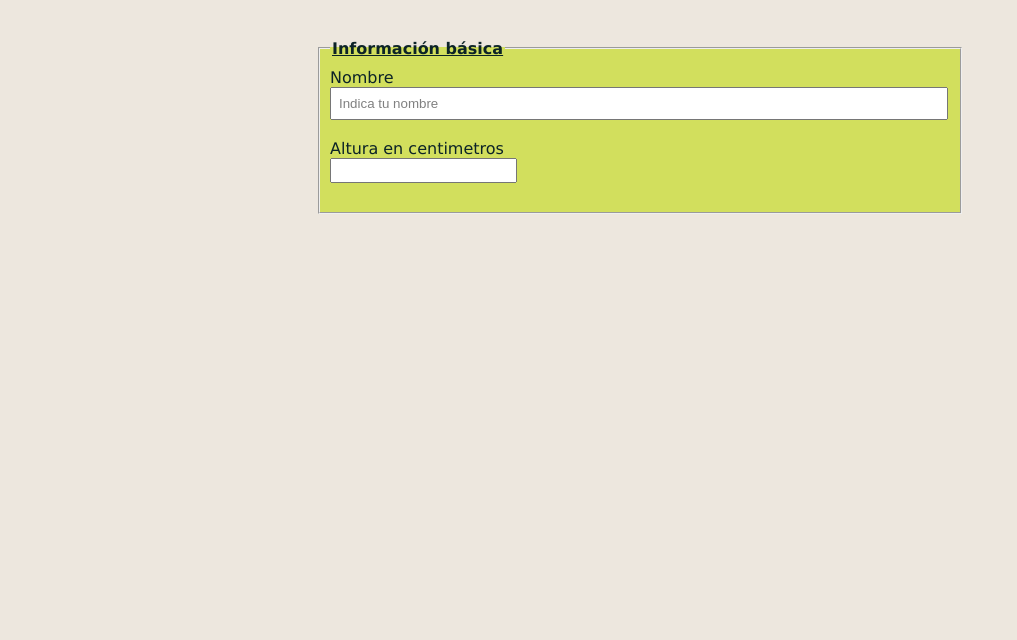
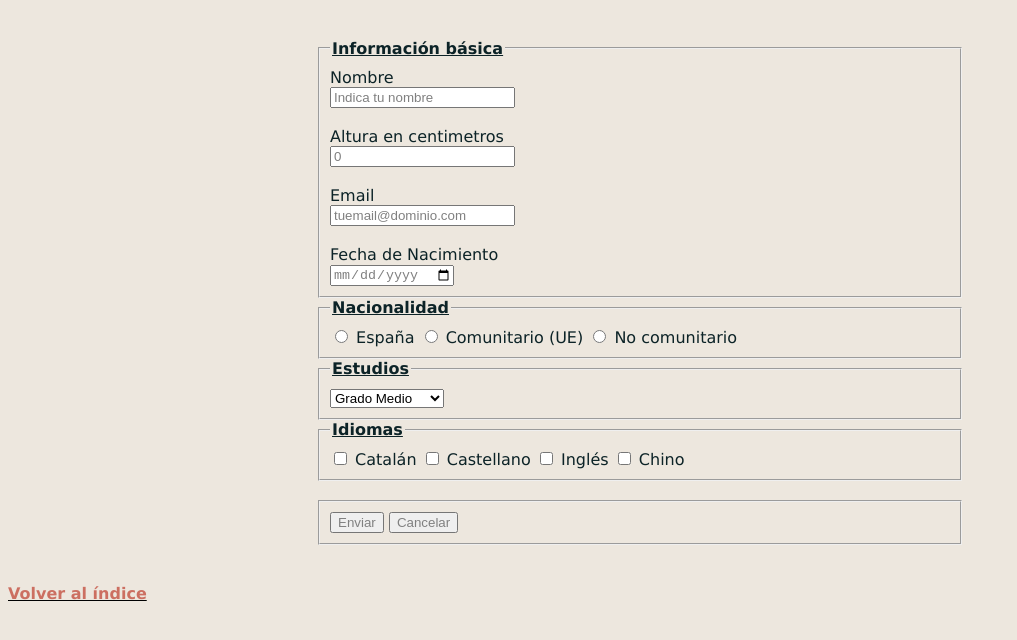
Before and after one commit to Mandretta/mandretta.github.io, a plain HTML site: page paginas_html/formulario.html in a window 1280 px wide. Shown: the part 62-702 px from the top of the page, without its empty margins (0-1017 px from the left). Drawn offline with Linux system fonts and the light colour scheme.

Commit message:
Version 1.0 Finalizada

```diff
--- a/paginas_html/formulario.html
+++ b/paginas_html/formulario.html
@@ -9,19 +9,57 @@
 </head>
 <body>
     <h1>Currículum</h1>
-    <div class="form">
     <form action="../php/form.php">
-        <fieldset class="fieldsetverde">
+        <fieldset class="backgroundverde">
             <legend>Información básica</legend>
-            <label for="Nombre">Nombre <br></label>
-            <input type="text" id="nombre" value="Indica tu nombre">
+            <label for="nombre">Nombre <br></label>
+            <input name="nombre" type="text" id="nombreform" value="Indica tu nombre">
             <br><br>
             <label for="altura">Altura en centimetros <br></label>
-            <input type="number" id="numero">
+            <input name="altura" type="number" id="numeroform" value="0">
             <br><br>
-            <label for=""></label>
+            <label for="email">Email <br></label>
+            <input name="email" id="emailform" type="text" value="tuemail@dominio.com">
+            <br><br>
+            <label for="fecha">Fecha de Nacimiento <br></label>
+            <input type="date" name="fecha">
+        </fieldset>
+        <fieldset class="backgroundamarillo">
+            <legend>Nacionalidad</legend>
+            <input type="radio" name="nacionalidad">
+            <label for="España">España</label>
+            <input type="radio" name="nacionalidad">
+            <label for="comuintario">Comunitario (UE)</label>
+            <input type="radio" name="nacionalidad">
+            <label for="nocom">No comunitario</label>
+        </fieldset>
+        <fieldset class="backgroundnaranja">
+            <legend>Estudios</legend>
+            <select name="estudios" id="">
+                <option value="GM">Grado Medio</option>
+                <option value="GS">Grado Superior</option>
+                <option value="Universidad">Universidad</option>
+                <option value="ESO">ESO</option>
+                <option value="Primária">Primária</option>
+            </select>
+        </fieldset>
+        <fieldset class="backgroundcian">
+            <legend>Idiomas</legend>
+            <input type="checkbox" name="idiomas">
+            <label for="idiomas">Catalán</label>
+            <input type="checkbox" name="idiomas">
+            <label for="idiomas">Castellano</label>
+            <input type="checkbox" name="idiomas">
+            <label for="Ingles">Inglés</label>
+            <input type="checkbox" name="idiomas">
+            <label for="idiomas">Chino</label>
+        </fieldset>
+        <br>
+        <fieldset class="backgroundgris">
+            <input id="enviarcancelar" type="submit" value="Enviar">
+            <input id="enviarcancelar" type="button" name="Cancelar" value="Cancelar">
         </fieldset>
     </form>
-</div>
+    <a id="linkindex" href="../index.html"><br>Volver al índice</a>
 </body>
 </html>
```
